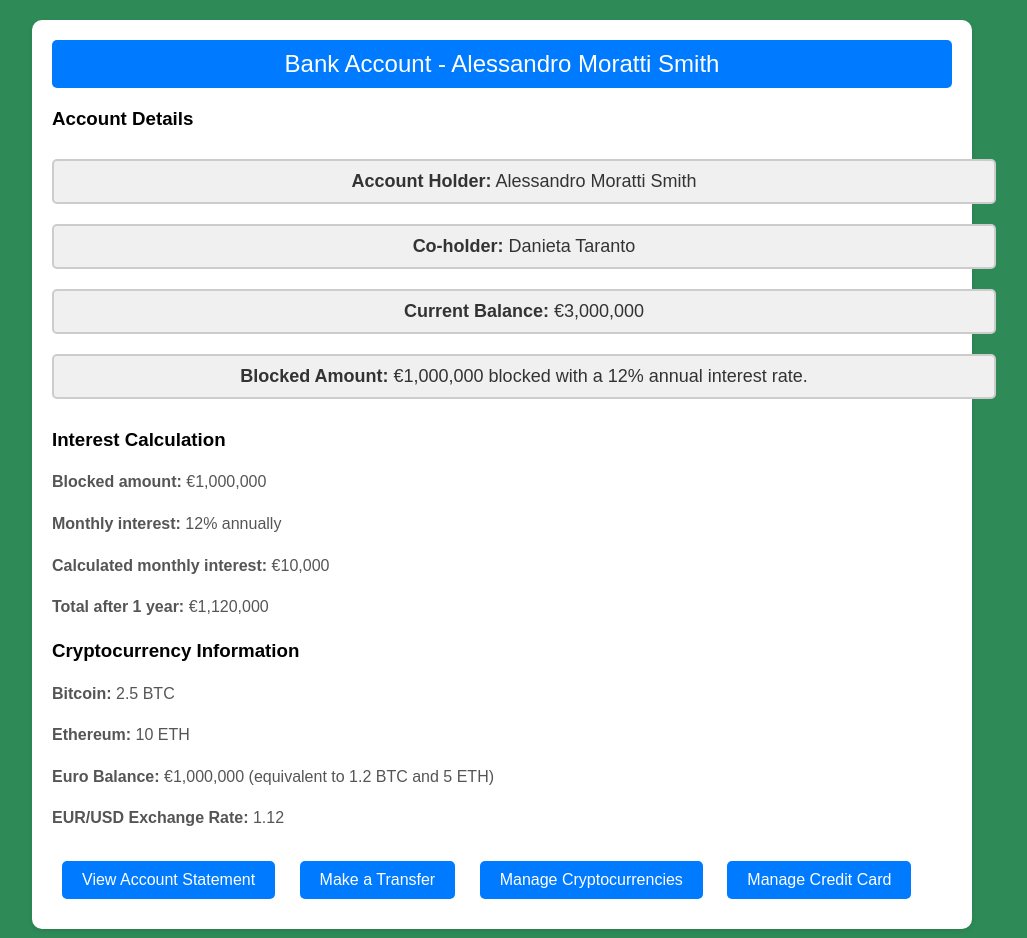
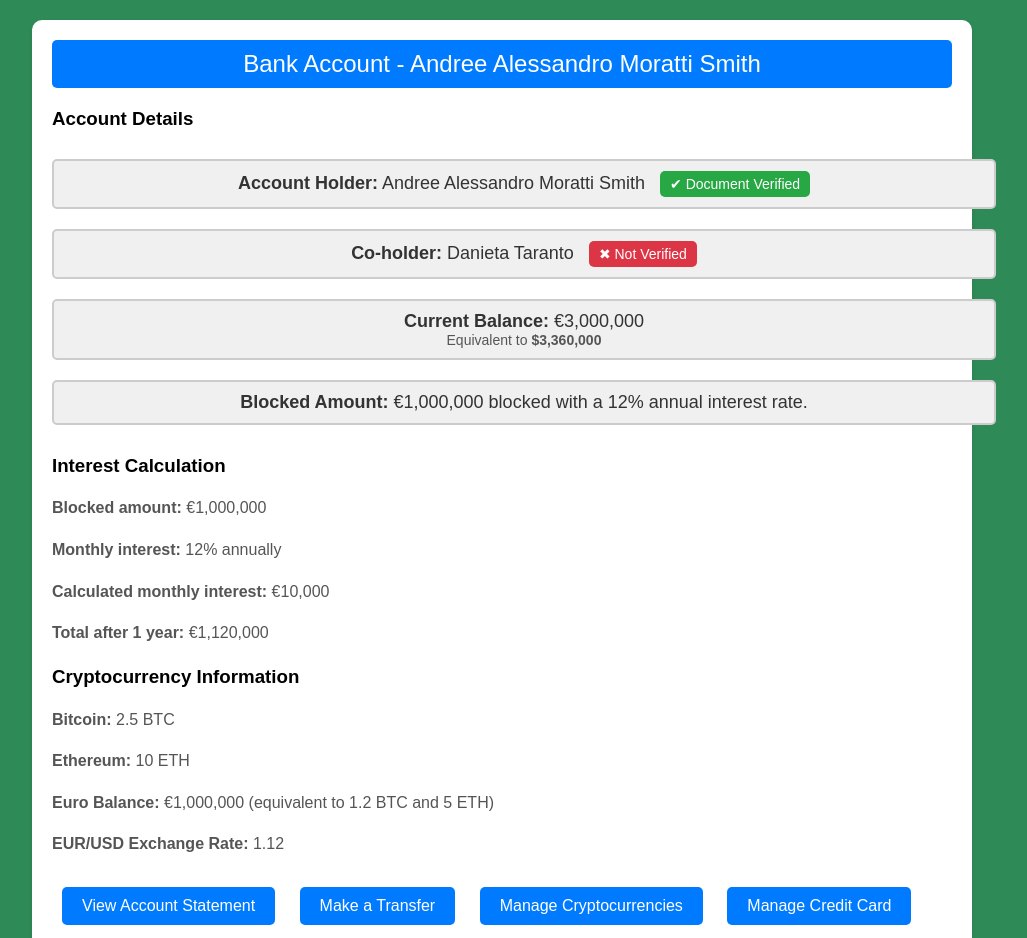
Before and after one commit to APIXBANK/apixbank.github.io, a plain HTML site: page account.html in a window 1280 px wide. Shown: the top 938 px of the page, without its empty margins (138-1165 px from the left). Drawn offline with Linux system fonts and the light colour scheme.

Commit message:
Update account.html

```diff
--- a/account.html
+++ b/account.html
@@ -3,7 +3,7 @@
 <head>
     <meta charset="UTF-8">
     <meta name="viewport" content="width=device-width, initial-scale=1.0">
-    <title>Bank Account - Alessandro Moratti Smith</title>
+    <title>Bank Account - Andree Alessandro Moratti Smith</title>
     <style>
         body {
             font-family: Arial, sans-serif;
@@ -58,6 +58,31 @@
             color: white;
             border-color: #0056b3;
         }
+        .verified {
+            display: inline-block;
+            background-color: #28a745;
+            color: white;
+            padding: 5px 10px;
+            border-radius: 5px;
+            font-size: 14px;
+            margin-left: 10px;
+        }
+        .not-verified {
+            display: inline-block;
+            background-color: #dc3545;
+            color: white;
+            padding: 5px 10px;
+            border-radius: 5px;
+            font-size: 14px;
+            margin-left: 10px;
+        }
+        .currency-conversion {
+            font-size: 14px;
+            color: #555;
+        }
+        .currency-conversion span {
+            font-weight: bold;
+        }
         .button {
             display: inline-block;
             padding: 10px 20px;
@@ -78,17 +103,28 @@
 
     <!-- Stylized title bar -->
     <div class="title-bar">
-        Bank Account - Alessandro Moratti Smith
+        Bank Account - Andree Alessandro Moratti Smith
     </div>
 
     <div class="account-details">
         <h3>Account Details</h3>
 
-        <!-- Details styled as elegant buttons -->
-        <div class="details-button"><strong>Account Holder:</strong> Alessandro Moratti Smith</div>
-        <div class="details-button"><strong>Co-holder:</strong> Danieta Taranto</div>
-        <div class="details-button"><strong>Current Balance:</strong> &euro;3,000,000</div>
-        <div class="details-button"><strong>Blocked Amount:</strong> &euro;1,000,000 blocked with a 12% annual interest rate.</div>
+        <!-- Details styled as elegant buttons with verification statuses -->
+        <div class="details-button">
+            <strong>Account Holder:</strong> Andree Alessandro Moratti Smith
+            <span class="verified">&#x2714; Document Verified</span> <!-- Green checkmark for verified -->
+        </div>
+        <div class="details-button">
+            <strong>Co-holder:</strong> Danieta Taranto
+            <span class="not-verified">&#x2716; Not Verified</span> <!-- Red cross for not verified -->
+        </div>
+        <div class="details-button">
+            <strong>Current Balance:</strong> &euro;3,000,000
+            <div class="currency-conversion">Equivalent to <span>&dollar;3,360,000</span></div> <!-- Conversion added -->
+        </div>
+        <div class="details-button">
+            <strong>Blocked Amount:</strong> &euro;1,000,000 blocked with a 12% annual interest rate.
+        </div>
     </div>
 
     <div class="interest-section">
```
